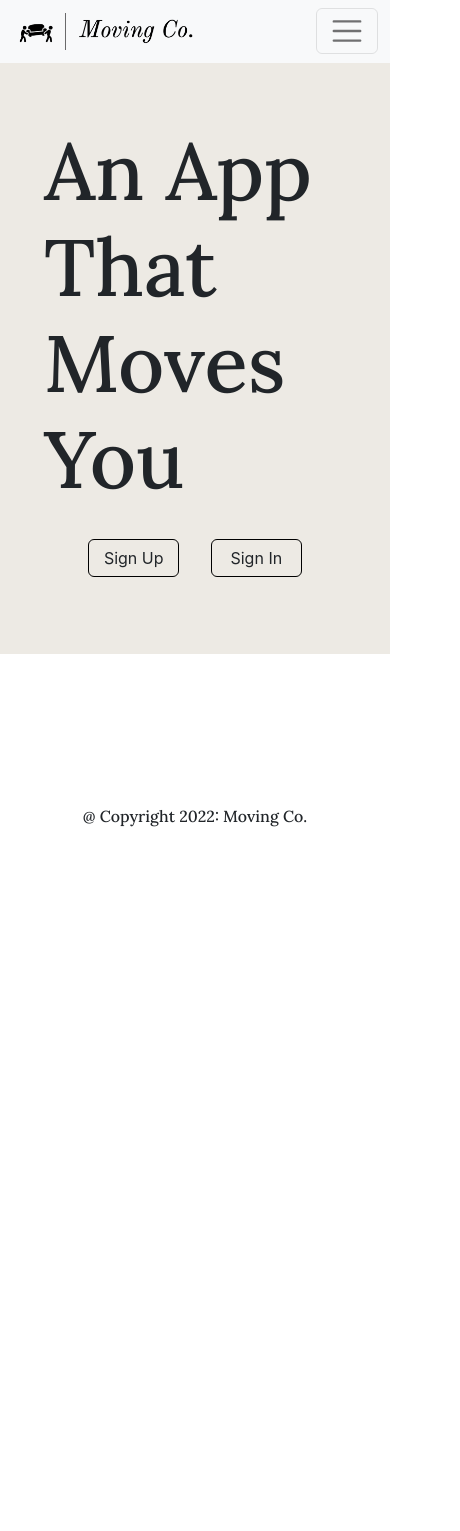
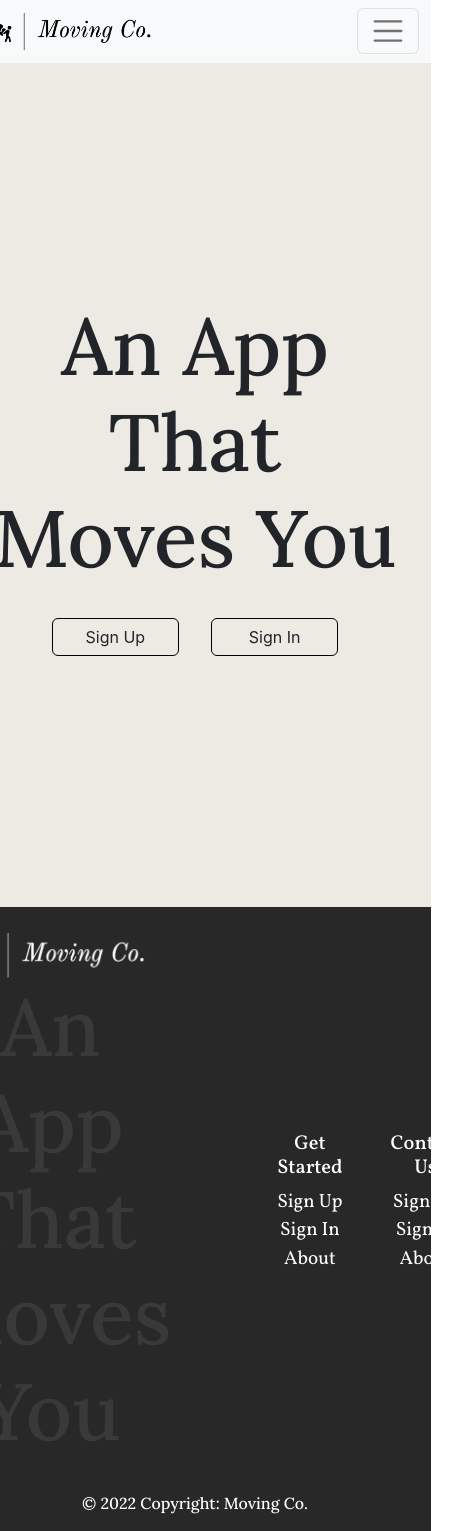
Before and after one commit to AnAppThatMovesYou/front-end-repo, a React (Create React App) app: page / in a window 390 px wide. Shown: the whole page, 460 px wide, since content can reach past the window. Before the commit the page ends 844 px from the top, so only its background shows below. Built offline with nearby package versions, Linux system fonts and the light colour scheme.

Commit message:
Add styling overhaul for HomePageSignedIn, HomePageSignedout, and Footer. Create hard-coded data for home/blog post page.

```diff
--- a/src/App.js
+++ b/src/App.js
@@ -6,17 +6,20 @@ import { useState } from 'react';
 import NavSignedIn from './components/Header/NavSignedIn';
 import NavSignedOut from './components/Header/NavSignedOut';
 import About from './components/Main/About';
-import Footer from './components/Footer/Footer'
 import HomePageSignedOut from './components/Main/HomePageSignedOut';
 import HomePageSignedIn from './components/Main/HomePageSignedIn'
-import BlogDetails from './components/Main/BlogDetails';
+import BlogDetails from './components/Main/BlogDetails'
+import FooterSignedOut from './components/Footer/FooterSignedOut';
+import FooterSignedIn from './components/Footer/FooterSignedIn';
 
 function App() {
 	const [signedIn, setSignedIn] = useState(false);
 
 	return (
 		<div className='bg-color'>
-			<header>{signedIn ? <NavSignedIn /> : <NavSignedOut />}</header>
+			<header>
+				{signedIn ? <NavSignedIn /> : <NavSignedOut />}
+				</header>
 			<main>
 				<Routes>
 					<Route path='/' element={<HomePageSignedOut />} />
@@ -26,7 +29,7 @@ function App() {
 				</Routes>
 			</main>
 			<footer>
-				<Footer />
+				{signedIn ? <FooterSignedIn/> : <FooterSignedIn/>}
 			</footer>
 		</div>
 	);
--- a/src/components/footer/Footer.css
+++ b/src/components/footer/Footer.css
@@ -1,5 +1,21 @@
 .footer {
-    min-width: 100vw;
-    position: fixed;
-    bottom: 0;
+    background-color: rgb(40, 40, 40);
+    color: white;
 }
+
+.footer-slogan {
+    color: rgb( 57, 57, 57);
+}
+
+.links-container {
+    font-size: 1.2rem;
+}
+
+.footer-logo {
+    height: 3rem;
+    width: auto;
+}
+
+.gap-for-footer {
+    gap: 25%;
+}
--- /dev/null
+++ b/src/components/footer/FooterSignedIn.js
@@ -0,0 +1,76 @@
+import './Footer.css';
+
+function FooterSignedIn(props) {
+	return (
+		<div className='container-fluid footer p-4 pb-0'>
+			<section className=''>
+				<div className='d-flex justify-content-center gap-for-footer'>
+					<div className='w-60'>
+						<a class='navbar-brand' href='#'>
+							<img
+								src={require('../../images/MovingCoFooter.png')}
+								alt=''
+								className='footer-logo'
+							/>
+						</a>
+						<p className='default-font text footer-slogan'>
+							An App
+							<br />
+							That
+							<br />
+							Moves You
+						</p>
+					</div>
+					<div className='w-40 vollkorn d-flex flex-row align-items-center gap-5 links-container'>
+						<div className='get-started-links d-flex flex-column'>
+							<h5 className=''>Get Started</h5>
+							<ul className='list-unstyled mb-0'>
+								<li>
+									<a href='#!' className=''>
+										Sign Up
+									</a>
+								</li>
+								<li>
+									<a href='#!' className=''>
+										Sign In
+									</a>
+								</li>
+								<li>
+									<a href='#!' className=''>
+										About
+									</a>
+								</li>
+							</ul>
+						</div>
+						<dir className='Contact-us'>
+							<h5 className=''>Contact Us</h5>
+							<ul className='list-unstyled mb-0'>
+								<li>
+									<a href='#!' className=''>
+										Sign Up
+									</a>
+								</li>
+								<li>
+									<a href='#!' className=''>
+										Sign In
+									</a>
+								</li>
+								<li>
+									<a href='#!' className=''>
+										About
+									</a>
+								</li>
+							</ul>
+						</dir>
+					</div>
+				</div>
+			</section>
+
+			<div className='text-center p-3 default-font'>
+				© 2022 Copyright: Moving Co.
+			</div>
+		</div>
+	);
+}
+
+export default FooterSignedIn;
--- a/src/components/footer/footer.js
+++ b/src/components/footer/FooterSignedOut.js
@@ -1,6 +1,6 @@
-import './Footer.css'
+import './Footer.css';
 
-function Footer(props) {
+function FooterSignedOut(props) {
 	return (
 		<div className='container-fluid text-center footer mt-3'>
 			<p className='default-font'>@ Copyright 2022: Moving Co.</p>
@@ -8,4 +8,4 @@ function Footer(props) {
 	);
 }
 
-export default Footer;
+export default FooterSignedOut;
--- /dev/null
+++ b/src/components/main/HomePageSignedIn.css
@@ -0,0 +1,91 @@
+.main-container {
+    display: flex;
+    flex-direction: column;
+    justify-content: center;
+    align-items: center;
+    width: 100%;
+    min-height: 100vh;
+    margin-bottom: 5%;
+}
+
+.blog-container {
+    width: 100%;
+    display: flex;
+    flex-wrap: wrap;
+    justify-content: center;
+}
+
+.home-title {
+    max-width: 80%;
+    text-align: center;
+    margin: 7%;
+}
+
+.text {
+    font-size: 5rem;
+    line-height: 1.2;
+}
+
+.btn {
+    width: 30%;
+    margin: 1rem;
+    background-color: none;
+    border: solid black 1px;
+    max-width: 245px;
+}
+
+.blog-card {
+    flex-basis: 25%;
+    display: flex;
+    flex-direction: column;
+    margin: 3%;
+    text-align: center;
+    justify-content: space-between;
+    font-family: 'Vollkorn', serif;
+    font-size: 1.2rem;
+}
+
+.blog-title {
+    margin-top: 0.5em;
+}
+
+.blog-description {
+    margin-top: 0.7em;
+}
+
+img {
+    width: 100%;
+    height: 100%;
+    object-fit: cover;
+}
+
+.img-container {
+    width: 100%;
+    max-height: 12rem;
+}
+
+@media (max-width: 735px) {
+    * {
+        text-align: center;
+    }
+
+    .blog-title {
+        font-size: 0.8em;
+    }
+
+    .blog-description {
+        flex-direction: column;
+        margin: 1em;
+        gap: 1em;
+        align-items: center;
+    }
+
+    .blog-card {
+        width: 55%;
+    }
+
+    img {
+        height: 100%;
+        width: 100%;
+    }
+}
--- a/src/components/main/HomePageSignedIn.js
+++ b/src/components/main/HomePageSignedIn.js
@@ -1,19 +1,102 @@
-import './HomePageSignedOut.css';
+import './HomePageSignedIn.css';
 
 function HomePageSignedIn(props) {
 	return (
-		<div className='container d-flex flex-column justify-content-center'>
-            <div className='container-fluid w-100'>
-                <p className='default-font text'>
-                    An App
-                    <br />
-                    That
-                            <br />
-                    Moves You
-                </p>
-                <div className='w-40'></div>
-            </div>
-        </div>
+		<div className='main-container'>
+			<p className='text default-font home-title'>A blog for all of your moving needs</p>
+			<ul className='blog-container'>
+				<li className='blog-card'>
+					<div className='img-container'>
+						<img
+							src='https://images.unsplash.com/photo-1658843941585-dd447ae263c9?ixlib=rb-1.2.1&ixid=MnwxMjA3fDB8MHxwaG90by1wYWdlfHx8fGVufDB8fHx8&auto=format&fit=crop&w=715&q=80'
+							alt=''
+						/>
+					</div>
+					<div>
+						<span className='blog-category'>Category</span>
+						<div className='blog-title'>Blog title</div>
+						<div className='blog-description'>
+							Blog description, dolor sit amet consectetur adipisicing elit.
+						</div>
+					</div>
+				</li>
+				<li className='blog-card'>
+					<div className='img-container'>
+						<img
+							src='https://images.unsplash.com/photo-1658843941585-dd447ae263c9?ixlib=rb-1.2.1&ixid=MnwxMjA3fDB8MHxwaG90by1wYWdlfHx8fGVufDB8fHx8&auto=format&fit=crop&w=715&q=80'
+							alt=''
+						/>
+					</div>
+					<div>
+						<span className='blog-category'>Category</span>
+						<div className='blog-title'>Blog title</div>
+						<div className='blog-description'>
+							Blog description, dolor sit amet consectetur adipisicing elit.
+						</div>
+					</div>
+				</li>
+				<li className='blog-card'>
+					<div className='img-container'>
+						<img
+							src='https://images.unsplash.com/photo-1658843941585-dd447ae263c9?ixlib=rb-1.2.1&ixid=MnwxMjA3fDB8MHxwaG90by1wYWdlfHx8fGVufDB8fHx8&auto=format&fit=crop&w=715&q=80'
+							alt=''
+						/>
+					</div>
+					<div>
+						<span className='blog-category'>Category</span>
+						<div className='blog-title'>Blog title</div>
+						<div className='blog-description'>
+							Blog description, dolor sit amet consectetur adipisicing elit.
+						</div>
+					</div>
+				</li>
+				<li className='blog-card'>
+					<div className='img-container'>
+						<img
+							src='https://images.unsplash.com/photo-1658843941585-dd447ae263c9?ixlib=rb-1.2.1&ixid=MnwxMjA3fDB8MHxwaG90by1wYWdlfHx8fGVufDB8fHx8&auto=format&fit=crop&w=715&q=80'
+							alt=''
+						/>
+					</div>
+					<div>
+						<span className='blog-category'>Category</span>
+						<div className='blog-title'>Blog title</div>
+						<div className='blog-description'>
+							Blog description, dolor sit amet consectetur adipisicing elit.
+						</div>
+					</div>
+				</li>
+				<li className='blog-card'>
+					<div className='img-container'>
+						<img
+							src='https://images.unsplash.com/photo-1658843941585-dd447ae263c9?ixlib=rb-1.2.1&ixid=MnwxMjA3fDB8MHxwaG90by1wYWdlfHx8fGVufDB8fHx8&auto=format&fit=crop&w=715&q=80'
+							alt=''
+						/>
+					</div>
+					<div>
+						<span className='blog-category'>Category</span>
+						<div className='blog-title'>Blog title</div>
+						<div className='blog-description'>
+							Blog description, dolor sit amet consectetur adipisicing elit.
+						</div>
+					</div>
+				</li>
+				<li className='blog-card'>
+					<div className='img-container'>
+						<img
+							src='https://images.unsplash.com/photo-1658843941585-dd447ae263c9?ixlib=rb-1.2.1&ixid=MnwxMjA3fDB8MHxwaG90by1wYWdlfHx8fGVufDB8fHx8&auto=format&fit=crop&w=715&q=80'
+							alt=''
+						/>
+					</div>
+					<div>
+						<span className='blog-category'>Category</span>
+						<div className='blog-title'>Blog title</div>
+						<div className='blog-description'>
+							Blog description, dolor sit amet consectetur adipisicing elit.
+						</div>
+					</div>
+				</li>
+			</ul>
+		</div>
 	);
 }
 
--- a/src/components/main/HomePageSignedOut.css
+++ b/src/components/main/HomePageSignedOut.css
@@ -1,5 +1,5 @@
 .container {
-    height: 70vh;
+    min-height: 100vh;
 }
 
 .text {
--- a/src/index.css
+++ b/src/index.css
@@ -37,6 +37,10 @@ a {
   text-decoration: inherit;
 }
 
+a:hover {
+  color: grey;
+}
+
 ul,
 li {
   margin: 0;
@@ -67,21 +71,9 @@ button {
   -webkit-appearance: none;
 }
 
-@media (max-width: 900px) {
-  main {
-    padding: 0 20px;
-  }
-}
-
-@media (min-width: 900px) {
-  main {
-    padding: 0 100px;
-  }
-}
-
 @media (min-width: 1400px) {
   main {
-    padding: 0 400px;
+    padding: 0 150px;
   }
 }
 
```
Also changed, not shown: src/images/MovingCoFooter.png (added).
